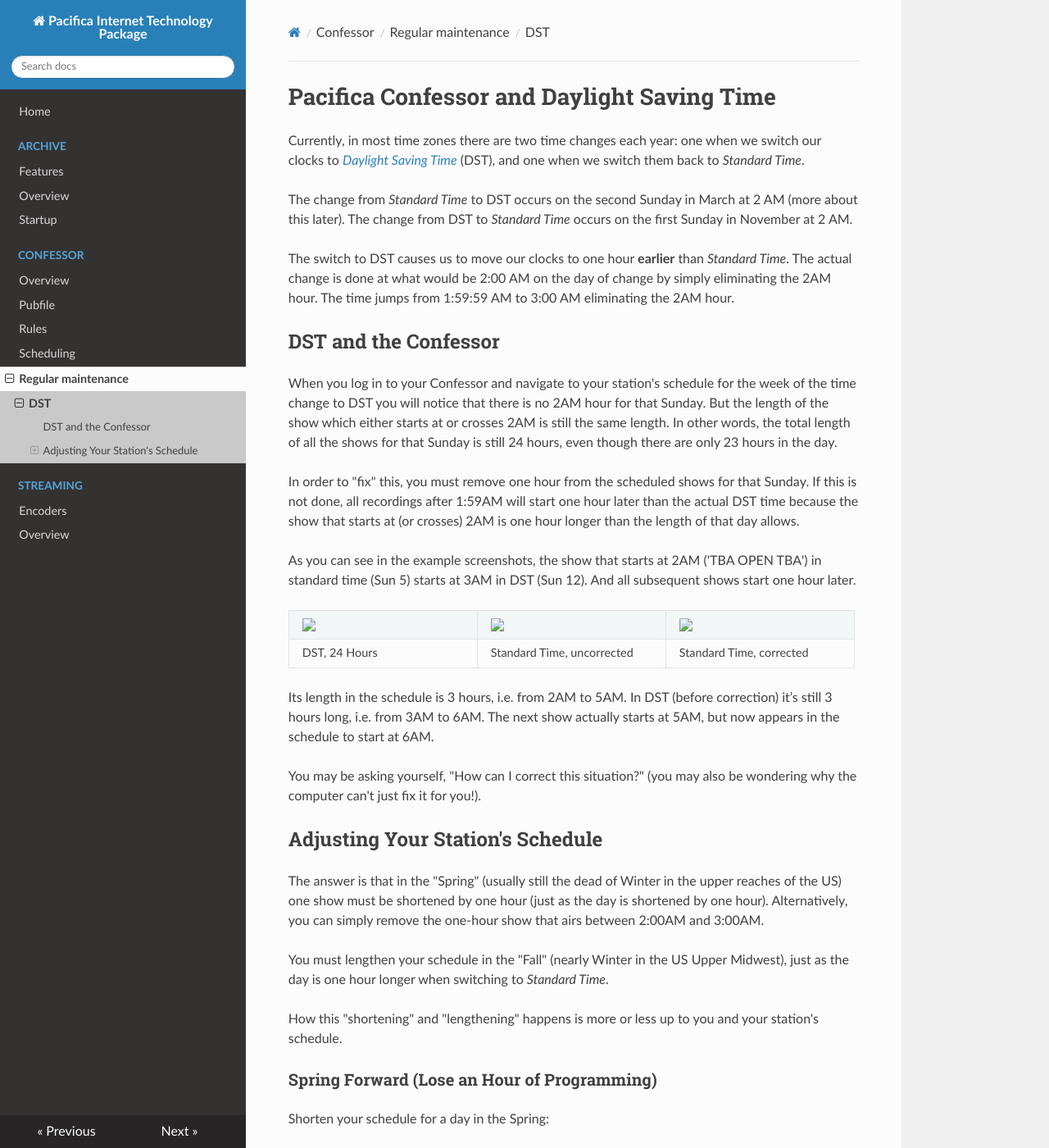
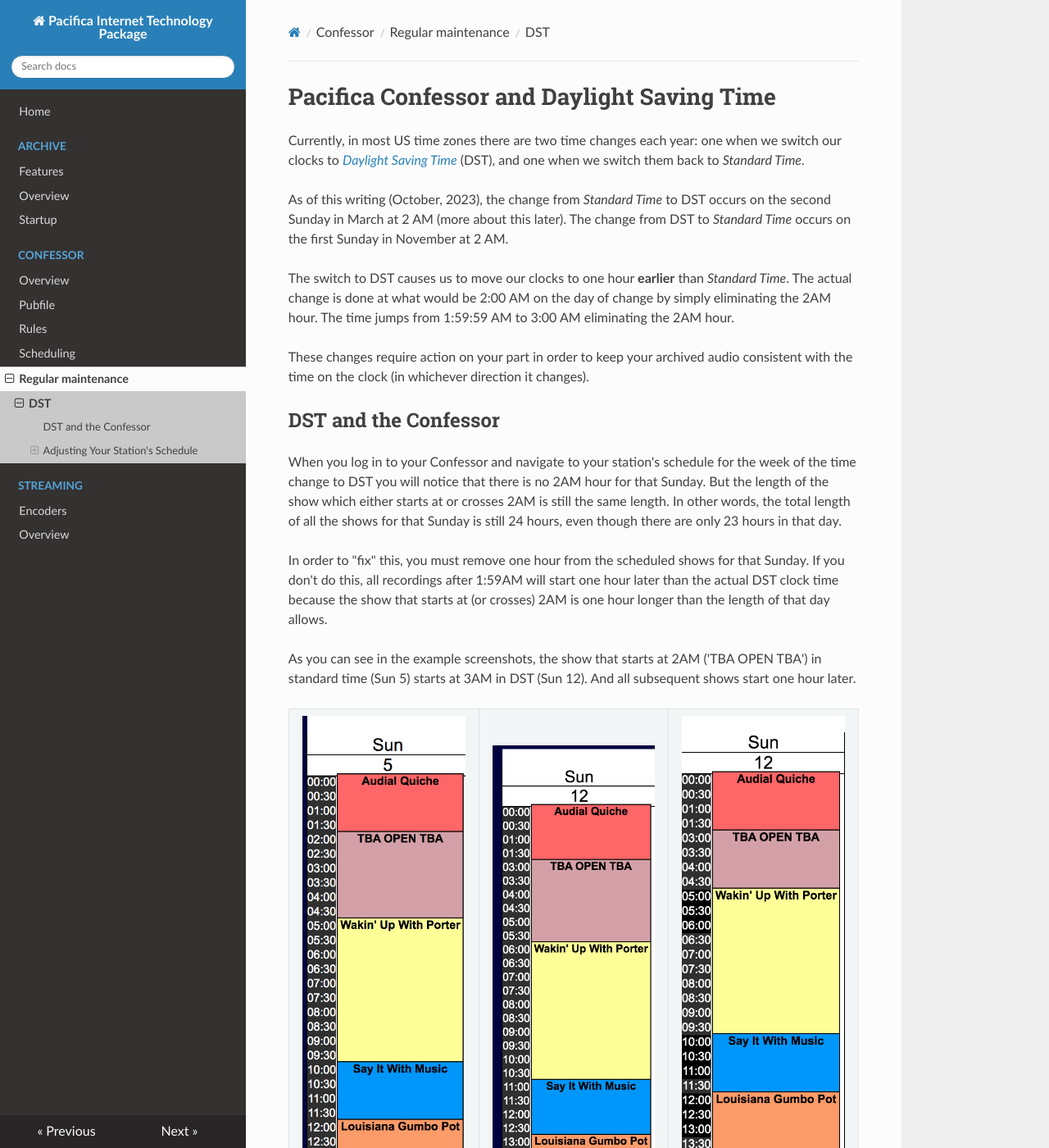
Before and after one commit to opensourceradio/ram, an MkDocs documentation site: the page built from docs/confessor/regular-maintenance/DST.md, in a window 1280 px wide and 1400 px high. Shown: the whole window at 82% size. Built offline with MkDocs 1.6.1, drawn with Linux system fonts in a browser that asks for light colours; nearby versions of some CDN libraries; some of the changed text lies outside the part shown.

Commit message:
DST Wordsmithing.
Add screenshot images.

```diff
--- a/docs/confessor/regular-maintenance/DST.md
+++ b/docs/confessor/regular-maintenance/DST.md
@@ -11,19 +11,22 @@
 -->
 # Pacifica Confessor and Daylight Saving Time #
 
-Currently, in most time zones there are two time changes each year: one when we
-switch our clocks to
-_[Daylight Saving Time](https://en.wikipedia.org/wiki/Daylight_saving_time)_
-(DST), and one when we switch them back to _Standard Time_.
+Currently, in most US time zones there are two time changes each year: one when
+we switch our clocks to _[Daylight Saving
+Time](https://en.wikipedia.org/wiki/Daylight_saving_time)_ (DST), and one when
+we switch them back to _Standard Time_.
 
-The change from _Standard Time_ to DST occurs on the second Sunday in March at 2
-AM (more about this later). The change from DST to _Standard Time_ occurs on the
-first Sunday in November at 2 AM.
+As of this writing (October, 2023), the change from _Standard Time_ to DST
+occurs on the second Sunday in March at 2 AM (more about this later). The change
+from DST to _Standard Time_ occurs on the first Sunday in November at 2 AM.
 
-The switch to DST causes us to move our clocks to one hour **earlier** than _Standard
-Time_. The actual change is done at what would be 2:00 AM on the day of change by
-simply eliminating the 2AM hour. The time jumps from 1:59:59 AM to 3:00 AM
-eliminating the 2AM hour.
+The switch to DST causes us to move our clocks to one hour **earlier** than
+_Standard Time_. The actual change is done at what would be 2:00 AM on the day
+of change by simply eliminating the 2AM hour. The time jumps from 1:59:59 AM to
+3:00 AM eliminating the 2AM hour.
+
+These changes require action on your part in order to keep your archived audio
+consistent with the time on the clock (in whichever direction it changes).
 
 <!--toc-->
 
@@ -33,12 +36,12 @@
 the week of the time change to DST you will notice that there is no 2AM hour for
 that Sunday. But the length of the show which either starts at or crosses 2AM is
 still the same length. In other words, the total length of all the shows for
-that Sunday is still 24 hours, even though there are only 23 hours in the day.
+that Sunday is still 24 hours, even though there are only 23 hours in that day.
 
 In order to "fix" this, you must remove one hour from the scheduled shows for
-that Sunday. If this is not done, all recordings after 1:59AM will start one
-hour later than the actual DST time because the show that starts at (or crosses)
-2AM is one hour longer than the length of that day allows.
+that Sunday. If you don't do this, all recordings after 1:59AM will start one
+hour later than the actual DST clock time because the show that starts at (or
+crosses) 2AM is one hour longer than the length of that day allows.
 
 As you can see in the example screenshots, the show that starts at 2AM ('TBA
 OPEN TBA') in standard time (Sun 5) starts at 3AM in DST (Sun 12). And all
@@ -46,9 +49,9 @@
 
 <table>
  <tr>
-  <td width="30%"><img src="../../assets/ScreenShot_2023-02-21_at_9.24.46_AM.png" /></td>
-  <td width="30%"><img src="../../assets/ScreenShot_2023-02-21_at_9.25.35_AM.png" /></td>
-  <td width="30%"><img src="../../assets/ScreenShot_2023-02-21_at_9.45.08_AM.png" /></td>
+  <td width="30%"><img src="/assets/ScreenShot_2023-02-21_at_9.24.46_AM.png" /></td>
+  <td width="30%"><img src="/assets/ScreenShot_2023-02-21_at_9.25.35_AM.png" /></td>
+  <td width="30%"><img src="/assets/ScreenShot_2023-02-21_at_9.45.08_AM.png" /></td>
  </tr>
  <tr>
   <td>DST, 24 Hours</td>
@@ -69,10 +72,11 @@
 The answer is that in the "Spring" (usually still the dead of Winter in the
 upper reaches of the US) one show must be shortened by one hour (just as the day
 is shortened by one hour). Alternatively, you can simply remove the one-hour
-show that airs between 2:00AM and 3:00AM.
+show that airs between 2:00AM and 3:00AM (if there is one).
 
-You must lengthen your schedule in the "Fall" (nearly Winter in the US Upper
-Midwest), just as the day is one hour longer when switching to _Standard Time_.
+You must lengthen your schedule in the "Fall" (by adding an hour of programming
+to the schedule), just as the day is one hour longer when switching to _Standard
+Time_.
 
 How this "shortening" and "lengthening" happens is more or less up to you and
 your station's schedule.
@@ -93,13 +97,51 @@
 
 ### Fall Back (Add an Hour of Programming) ###
 
-Lengthen your schedule for a day in the Fall:
+On the first Sunday in November (as of 2023), you'll notice an extra hour of
+time when you look at the schedule (_Schedule Admin_ from the main menu). You
+need to fill this hour in order to keep all your archiving on time.
 
-  1. Add a one-hour show from 2AM to 3AM; you should already see a "gap" or
-     empty hour in that time slot
+To add one hour of programming to your schedule for a day in the Fall:
 
-  1. Save "Only This Week"
+  1. browse to _Schedule Admin_ and click _Next_ in the schedule (upper right)
+     until the first Sundy in November is visible; you'll see a "gap" or empty
+     hour at the end of that day
 
-  1. Go ‘Back to Admin’ and save the playlist
+  1. rearrange your first-Sunday-in-November schedule either by adding an
+     hour-long show (or two half-hour shows), or by lengthening the show that
+     normally ends on or before 2:00am Sunday morning (technically, you can make
+     up the one-hour of programming any time that day, but doing it over night
+     makes for the best listening experience)
 
-  1. Go back to the week you changed and make sure the times are right
+  1. after your schedule is set the way you want it, click _Back to Admin_ and,
+     when prompted save the playlist, as shown:
+
+      ![](/assets/confessor-save-playlist-1.png)
+
+  1. choose _Save Only This Week_ as shown in the next
+     screenshot:
+
+      ![](/assets/confessor-save-playlist-2.png)
+
+  1. Confessor than offers to update the recorder playlist; choose _Update
+     Playlist_ at the next prompt, as shown:
+
+      ![](/assets/confessor-save-playlist-3.png)
+
+  1. in the _Confessor Playlist Generator_ screen, simply click _Write Playlist_
+     to save the archive recorder playlist file:
+
+      ![](/assets/confessor-save-playlist-4.png)
+
+  1. and finally, also in the _Confessor Playlist Generator_ screen, the _Write Playlist_ button is replaced with a green _Done_ button:
+
+      ![](/assets/confessor-save-playlist-5.png)
+
+  1. you'll be returned to the main menu when you click _Back to Admin_
+
+You can check your work after saving the playlists: return to _Schedule Admin_
+and click the _Next_ button to view the week you changed. Make any additional
+changes, or simply return to the main menu.
+
+Set yourself a calendar reminder to return in the Spring to adjust for the
+switch to Daylight Savings Time.
```
Also changed, not shown: docs/assets/confessor-save-playlist-1.png (added), docs/assets/confessor-save-playlist-2.png (added), docs/assets/confessor-save-playlist-3.png (added), docs/assets/confessor-save-playlist-4.png (added), docs/assets/confessor-save-playlist-5.png (added), 5 other files.
